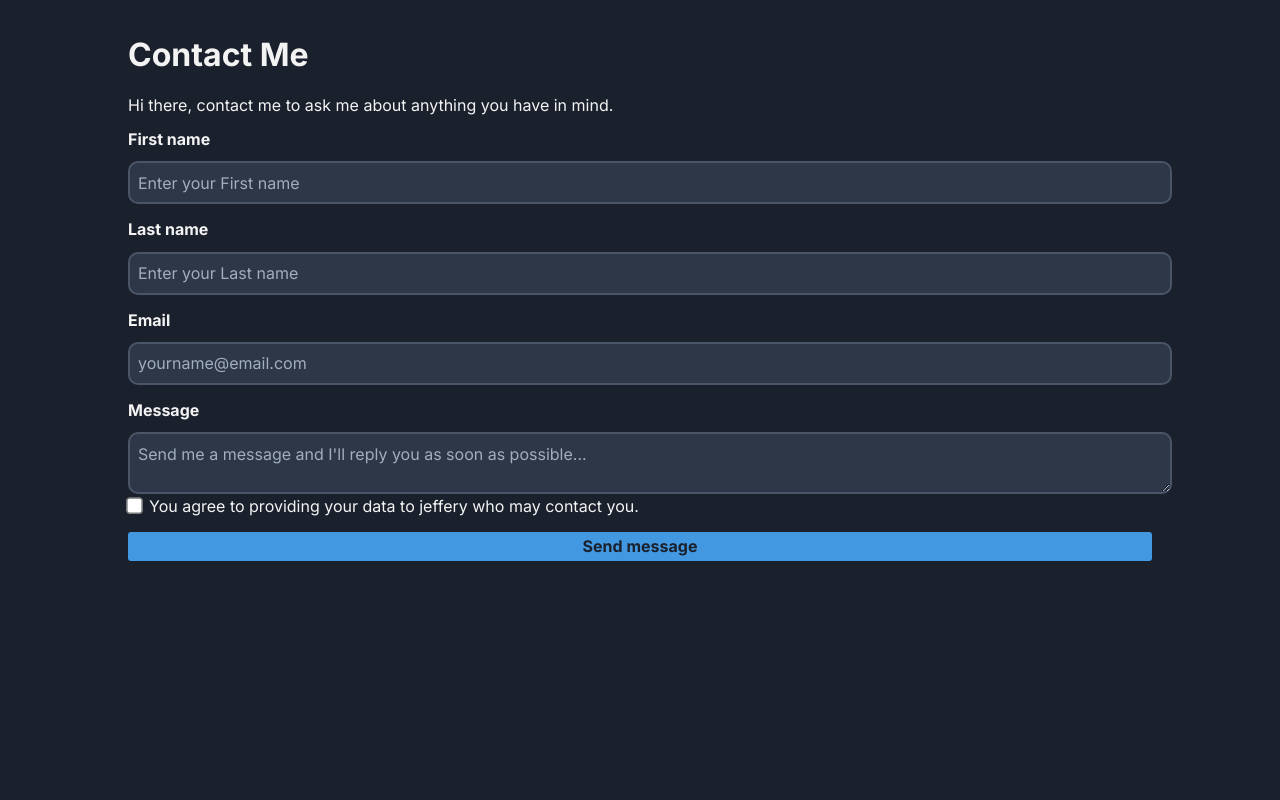
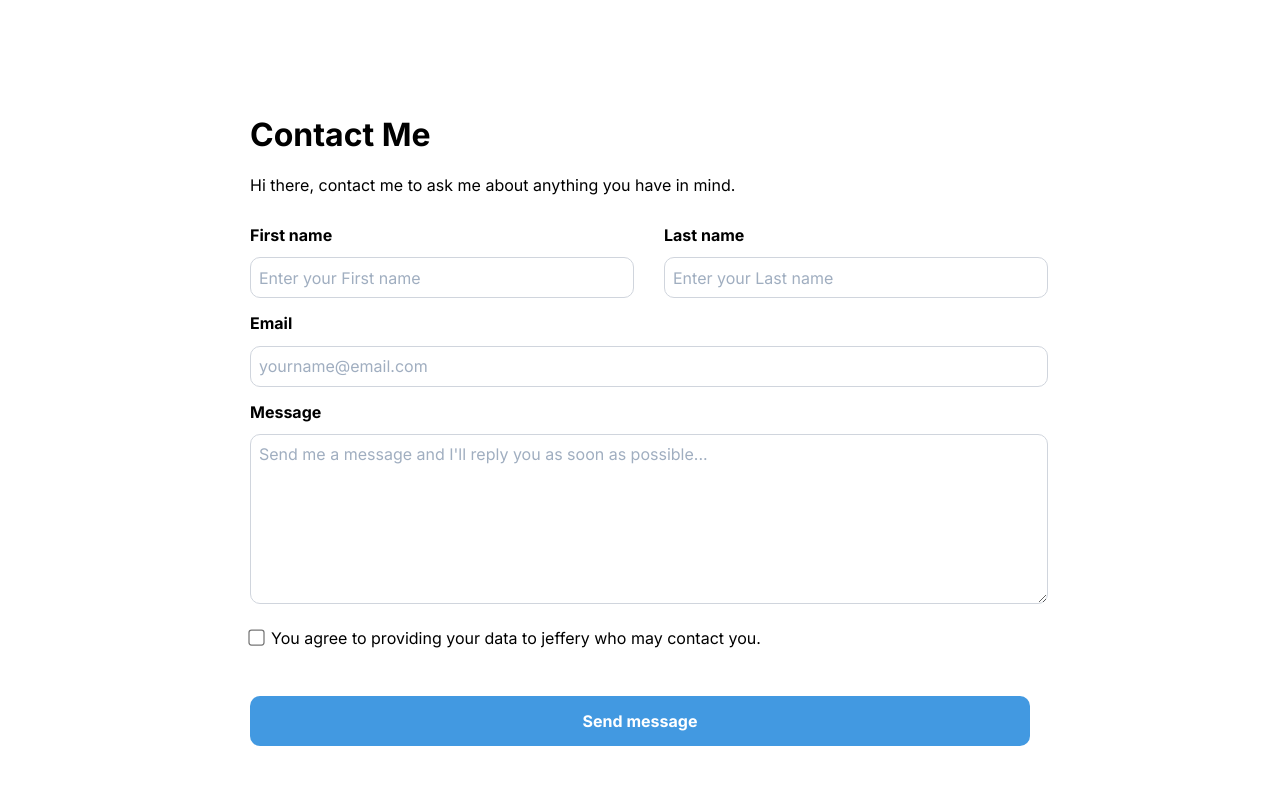
Before and after one commit to Jcolejeff/HNG-FRONTEND-TASK-2, a React (Create React App) app: page /contact in a window 1280 px wide. Shown: the top 800 px of the page. Built offline with nearby package versions, Linux system fonts and the light colour scheme; the HTML template or start-up script is replaced by a standard one.

Commit message:
style:changed background color of form

```diff
--- a/src/components/BasicForm.js
+++ b/src/components/BasicForm.js
@@ -37,7 +37,8 @@ const BasicForm = () => {
 				<h1>Contact Me</h1>
 				<p>Hi there, contact me to ask me about anything you have in mind.</p>
 			</div>
-
+			<section className="names">
+				<div>
 					<label htmlFor="first_name">First name</label>
 					<input
 						id="first_name"
@@ -46,11 +47,15 @@ const BasicForm = () => {
 						value={values.first_name}
 						onChange={handleChange}
 						onBlur={handleBlur}
-				className={errors.first_name && touched.first_name ? "input-error" : ""}
+						className={
+							errors.first_name && touched.first_name ? "input-error" : ""
+						}
 					/>
 					{errors.first_name && touched.first_name && (
 						<p className="error">{errors.first_name}</p>
 					)}
+				</div>
+				<div>
 					<label htmlFor="last_name">Last name</label>
 					<input
 						id="last_name"
@@ -59,12 +64,15 @@ const BasicForm = () => {
 						value={values.last_name}
 						onChange={handleChange}
 						onBlur={handleBlur}
-				className={errors.last_name && touched.last_name ? "input-error" : ""}
+						className={
+							errors.last_name && touched.last_name ? "input-error" : ""
+						}
 					/>
 					{errors.last_name && touched.last_name && (
 						<p className="error">{errors.last_name}</p>
 					)}
-
+				</div>
+			</section>
 			<label htmlFor="email">Email</label>
 			<input
 				value={values.email}
@@ -82,6 +90,7 @@ const BasicForm = () => {
 				value={values.message}
 				onChange={handleChange}
 				id="message"
+				rows="8"
 				type="textarea"
 				placeholder="Send me a message and I'll reply you as soon as possible..."
 				onBlur={handleBlur}
--- a/src/components/Footer.js
+++ b/src/components/Footer.js
@@ -1,33 +1,8 @@
 import styled from "styled-components";
-import { SocialIcon } from "react-social-icons";
-import { socialLinks } from "../data";
 const Footer = () => {
-	const SocialIconStyle = {
-		width: "30px",
-		height: "30px",
-		borderRadius: "50%",
-		backgroundColor: "blue",
-	};
-
 	return (
 		<>
 			<Wrapper className="bottom">
-				<FooterTop id="social-links">
-					<a
-						href="https://hng9.slack.com/messages/C041JU70S5U/team/U0482L1J9FY"
-						target="_blank"
-						rel="noopener noreferrer"
-					>
-						<img src="slack.png" alt="slack" />
-					</a>
-					<a
-						href="https://www.github.com/jcolejeff"
-						target="_blank"
-						rel="noopener noreferrer"
-					>
-						<img src="github.png" alt="github" />
-					</a>
-				</FooterTop>
 				<hr />
 				<FooterContainer>
 					<img src="zuri_logo.png" alt="logo" />
@@ -44,11 +19,12 @@ export default Footer;
 const Wrapper = styled.footer``;
 const FooterContainer = styled.div`
 	display: flex;
-	margin-bottom: 10px;
+	margin-bottom: 2rem;
 	align-items: center;
 	justify-content: space-between;
 	padding-inline-start: 1rem;
 	padding-inline: 6rem;
+
 	img {
 		margin-block-start: 1rem;
 	}
@@ -63,10 +39,3 @@ const FooterContainer = styled.div`
 		padding-inline-start: 2rem;
 	}
 `;
-
-const FooterTop = styled.section`
-	display: flex;
-	gap: 1.3rem;
-	justify-content: center;
-	margin-block: 2rem 8rem;
-`;
--- a/src/components/Link.js
+++ b/src/components/Link.js
@@ -28,6 +28,22 @@ const Links = () => {
 						</CustomDiv>
 					);
 				})}
+				<FooterTop id="social-links">
+					<a
+						href="https://hng9.slack.com/messages/C041JU70S5U/team/U0482L1J9FY"
+						target="_blank"
+						rel="noopener noreferrer"
+					>
+						<img src="slack.png" alt="slack" />
+					</a>
+					<a
+						href="https://www.github.com/jcolejeff"
+						target="_blank"
+						rel="noopener noreferrer"
+					>
+						<img src="github.png" alt="github" />
+					</a>
+				</FooterTop>
 			</ParentWrapper>
 		</>
 	);
@@ -97,3 +113,9 @@ const ParentWrapper = styled.div`
 		}
 	}
 `;
+const FooterTop = styled.section`
+	display: flex;
+	gap: 1.3rem;
+	justify-content: center;
+	margin-block: 2rem 8rem;
+`;
--- a/src/pages/Contact.js
+++ b/src/pages/Contact.js
@@ -11,8 +11,22 @@ const Contact = () => {
 const Wrapper = styled.main`
 	height: 100vh;
 	padding: 1rem;
-	background: #1a202c;
-	color: #f3f3f3;
+
+	margin-block-end: 6rem;
+
+	@media (min-width: 40em) {
+		padding-block-start: 6rem;
+		margin-block-end: 13rem;
+		.names {
+			display: grid;
+			grid-template-columns: 1fr 1fr;
+			grid-gap: 3rem;
+			justify-content: space-between;
+		}
+		form {
+			width: 60%;
+		}
+	}
 
 	.error {
 		color: #fc8181;
@@ -21,32 +35,14 @@ const Wrapper = styled.main`
 		margin-top: 0.25rem;
 	}
 
-	.checkbox {
-		display: flex;
-		justify-content: flex-start;
-		align-items: center;
-		margin-top: 1rem;
-	}
-
-	nav {
-		display: flex;
-		justify-content: center;
-		align-items: center;
-		margin-bottom: 2rem;
-	}
-	nav h3 {
-		margin: 1rem;
-		cursor: pointer;
-		color: #718096;
-	}
-	nav h3:hover {
-		color: white;
+	#checkbox {
+		margin-block-start: 1.5rem;
 	}
 
 	form {
-		width: 95%;
-		max-width: 80vw;
+		width: 90%;
 		margin: 0 auto;
+		max-width: 780px;
 	}
 
 	form label {
@@ -64,8 +60,8 @@ const Wrapper = styled.main`
 		padding: 0.65rem 0.5rem;
 		font-size: 1rem;
 		color: white;
-		border: 2px solid #4a5568;
-		background-color: #2d3748;
+		border: 1px solid rgba(208, 213, 221, 1);
+
 		border-radius: 10px;
 		outline: none;
 	}
@@ -90,16 +86,17 @@ const Wrapper = styled.main`
 
 	button {
 		display: block;
-		margin: 1rem 0;
+		margin: 3rem 0;
 		padding: 0.35rem 0.5rem;
 		background-color: #4299e1;
-		color: #1a202c;
+		color: white;
 		border: none;
-		border-radius: 3px;
+		border-radius: 10px;
 		width: 100%;
 		font-size: 1rem;
 		font-weight: bold;
 		cursor: pointer;
+		padding-block: 1rem;
 	}
 
 	input.input-error,
```
Lines whose indentation alone changed are shown as unchanged.
